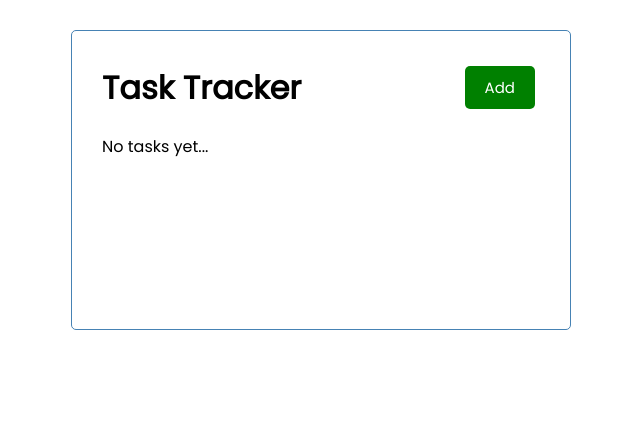
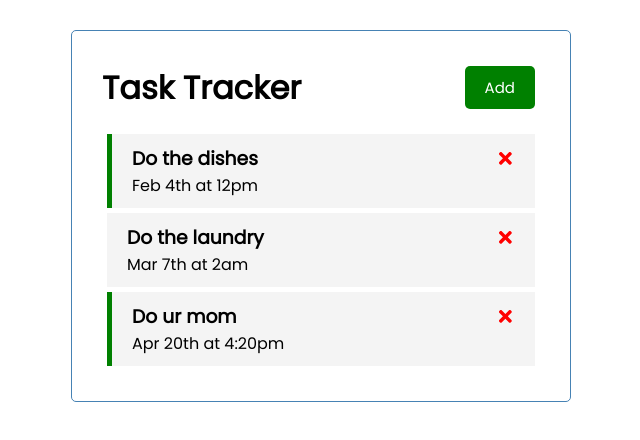
Before and after one commit to Peleton-011/task-tracker-project, a React (Create React App) app: page / in a window 1280 px wide. Shown: the top 440 px of the page, without its empty margins (319-959 px from the left). Built offline with nearby package versions, Linux system fonts and the light colour scheme; data requests are answered from the project's data file.

Commit message:
Actually use the fetched data.

```diff
--- a/src/App.jsx
+++ b/src/App.jsx
@@ -11,16 +11,22 @@
     const [tasks, setTasks] = useState([]);
 
     useEffect(() => {
-        const fetchTasks = async () => {
-            //res => response
-            const res = await fetch("http://localhost:5000/tasks")
-            const data = await res.json();
-
-            console.log(data)
+        const getTasks = async () => {
+            const tasksFromServer = await fetchTasks()
+            setTasks(tasksFromServer);
         }
 
-        fetchTasks();
+        getTasks();
     }, /*Dependency array */ []);
+
+    //Fetch the tasks
+    const fetchTasks = async () => {
+        //res => response
+        const res = await fetch("http://localhost:5000/tasks")
+        const data = await res.json();
+
+        return data;
+    }
 
     //Add Task
     const addTask = (task) => {
```
